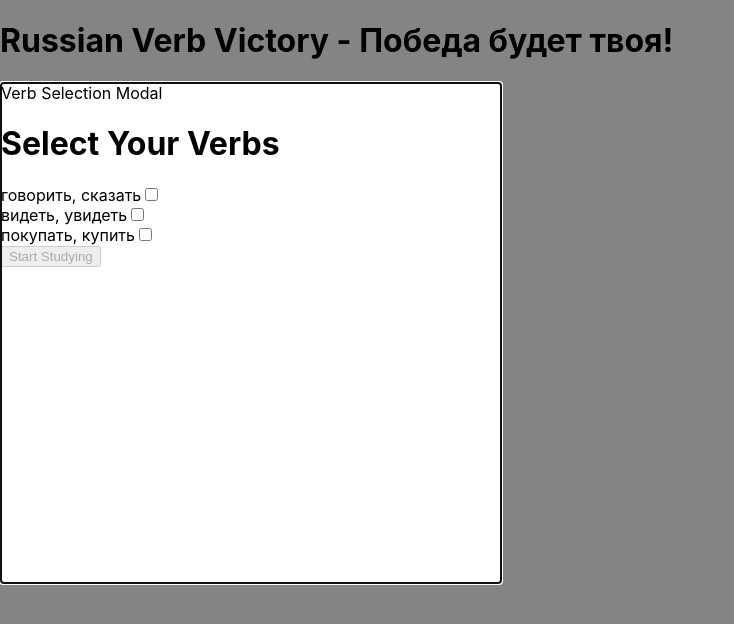
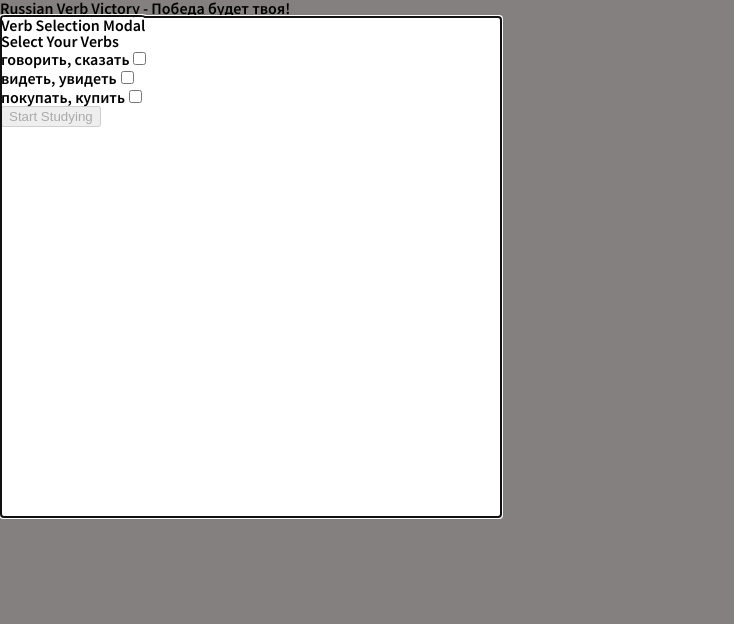
Before and after one commit to tanyabrassie/verb-victory, a React (Create React App) app: page / in a window 1280 px wide. Shown: the top 624 px of the page, without its empty margins (0-734 px from the left). Built offline with nearby package versions, Linux system fonts and the light colour scheme.

Commit message:
Adding theme and fonts

```diff
--- a/public/index.html
+++ b/public/index.html
@@ -4,10 +4,10 @@
     <meta charset="utf-8" />
     <link rel="icon" href="%PUBLIC_URL%/favicon.ico" />
     <meta name="viewport" content="width=device-width, initial-scale=1" />
-    <meta name="theme-color" content="#000000" />
+    <link href="https://fonts.googleapis.com/css2?family=Anonymous+Pro&family=Source+Sans+Pro:wght@600&display=swap" rel="stylesheet">    <meta name="theme-color" content="#000000" />
     <meta
       name="description"
-      content="Web site created using create-react-app"
+      content="Verb Victory, Russian Verb Quiz!"
     />
     <link rel="apple-touch-icon" href="%PUBLIC_URL%/logo192.png" />
     <!--
--- a/src/index.css
+++ b/src/index.css
@@ -1,10 +1,58 @@
+/* http://meyerweb.com/eric/tools/css/reset/
+   v2.0 | 20110126
+   License: none (public domain)
+*/
+
+html, body, div, span, applet, object, iframe,
+h1, h2, h3, h4, h5, h6, p, blockquote, pre,
+a, abbr, acronym, address, big, cite, code,
+del, dfn, em, img, ins, kbd, q, s, samp,
+small, strike, strong, sub, sup, tt, var,
+b, u, i, center,
+dl, dt, dd, ol, ul, li,
+fieldset, form, label, legend,
+table, caption, tbody, tfoot, thead, tr, th, td,
+article, aside, canvas, details, embed,
+figure, figcaption, footer, header, hgroup,
+menu, nav, output, ruby, section, summary,
+time, mark, audio, video {
+	margin: 0;
+	padding: 0;
+	border: 0;
+	font-size: 100%;
+	font: inherit;
+	vertical-align: baseline;
+}
+/* HTML5 display-role reset for older browsers */
+article, aside, details, figcaption, figure,
+footer, header, hgroup, menu, nav, section {
+	display: block;
+}
+body {
+	line-height: 1;
+}
+ol, ul {
+	list-style: none;
+}
+blockquote, q {
+	quotes: none;
+}
+blockquote:before, blockquote:after,
+q:before, q:after {
+	content: '';
+	content: none;
+}
+table {
+	border-collapse: collapse;
+	border-spacing: 0;
+}
+
 body {
   margin: 0;
-  font-family: -apple-system, BlinkMacSystemFont, 'Segoe UI', 'Roboto', 'Oxygen',
-    'Ubuntu', 'Cantarell', 'Fira Sans', 'Droid Sans', 'Helvetica Neue',
-    sans-serif;
+  font-family: 'Source Sans Pro', sans-serif;
   -webkit-font-smoothing: antialiased;
   -moz-osx-font-smoothing: grayscale;
+  background-color: #fff6f3;
 }
 
 code {
```
Also changed, not shown: src/theme.tsx (added, +10 -0 lines), src/images/verb-victory-logo.svg (added).
